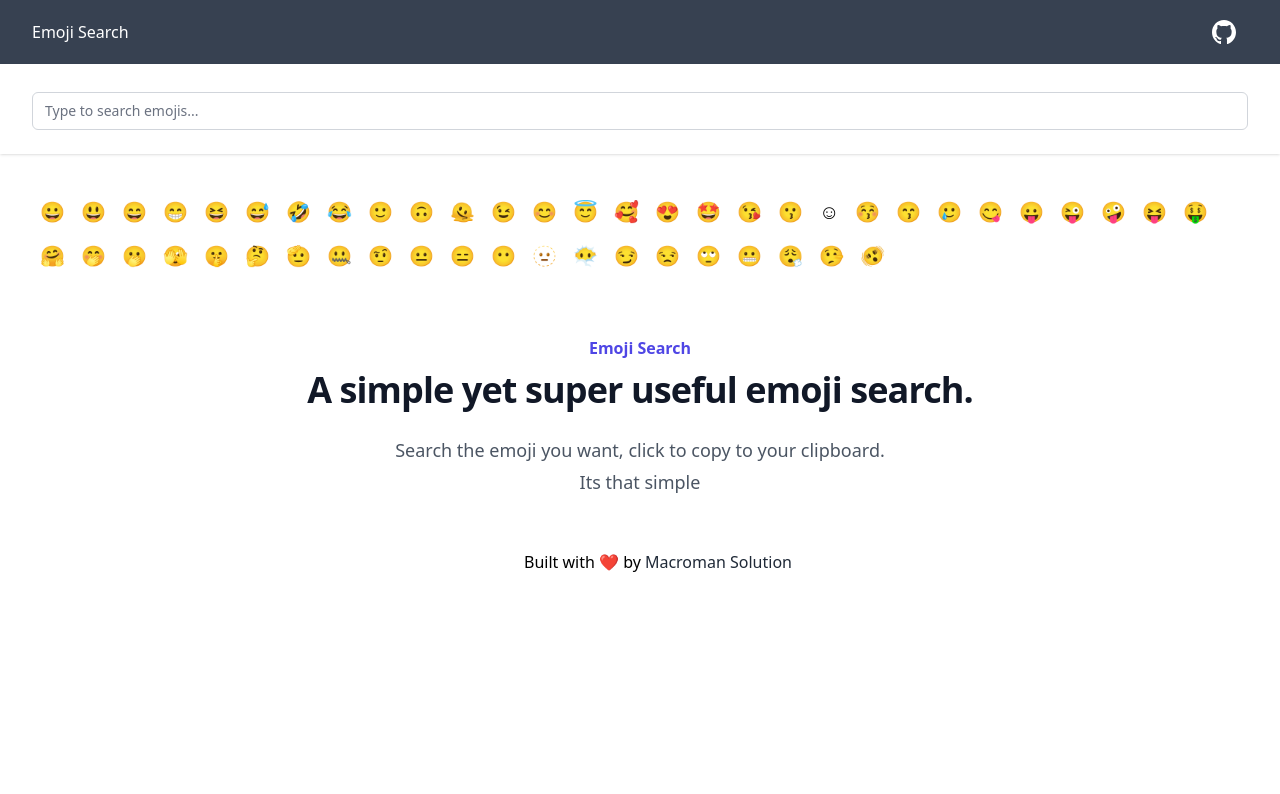
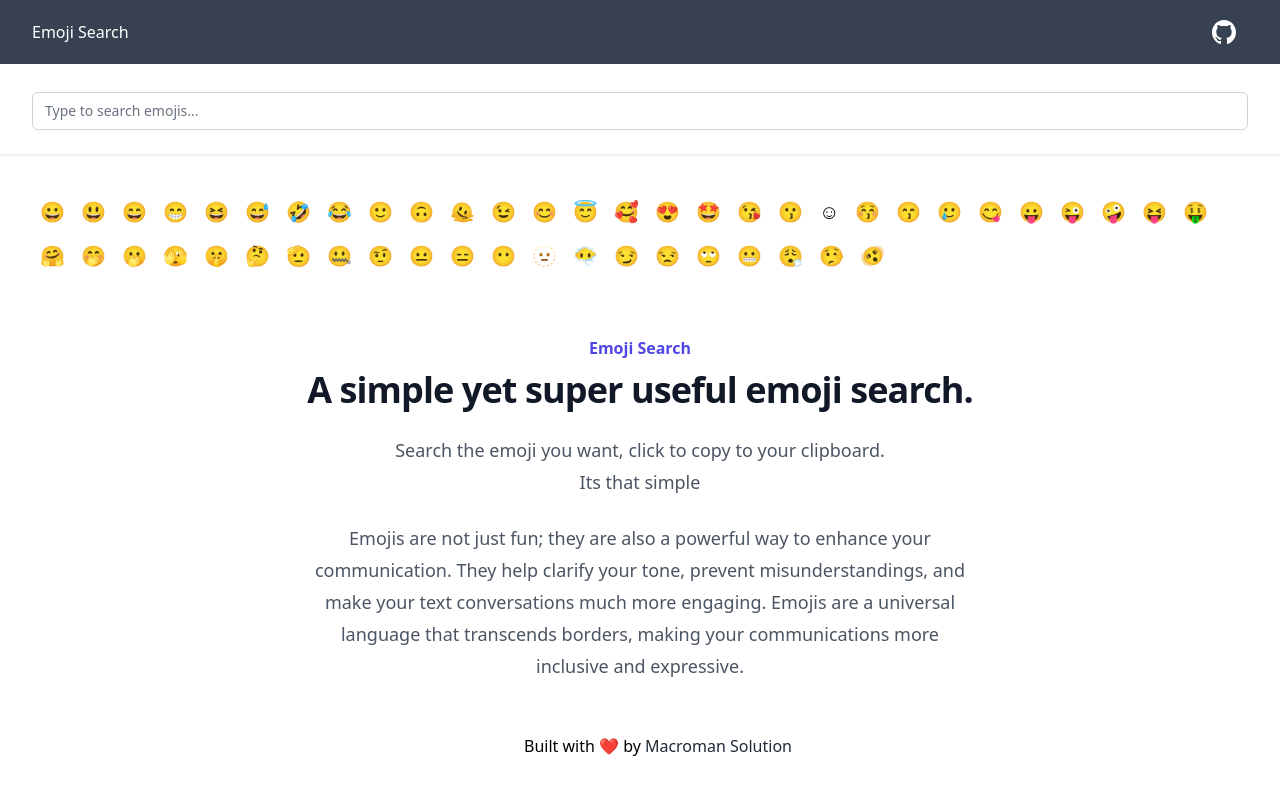
Before and after one commit to macromanhq/emoji-search, a Vue app: page / in a window 1280 px wide. Shown: the top 794 px of the page. Built offline with nearby package versions, Linux system fonts and the light colour scheme.

Commit message:
Description added on body

```diff
--- a/src/components/FooterBar.vue
+++ b/src/components/FooterBar.vue
@@ -2,15 +2,21 @@
     <div class="bg-white py-8 sm:py-8">
         <div class="mx-auto max-w-7xl px-6 lg:px-8">
             <div class="mx-auto max-w-2xl lg:text-center">
-                <h2 class="text-base font-semibold leading-7 text-indigo-600">Emoji Search</h2>
+                <h1 class="text-base font-semibold leading-7 text-indigo-600">Emoji Search</h1>
                 <p class="mt-2 text-3xl font-bold tracking-tight text-gray-900 sm:text-4xl">A simple yet super useful
                     emoji search.</p>
                 <p class="mt-6 text-lg leading-8 text-gray-600">Search the emoji you want, click to copy to your
                     clipboard.<br>Its that simple</p>
+                <p class="mt-6 text-lg leading-8 text-gray-600">
+                    Emojis are not just fun; they are also a powerful way to enhance your communication. They help clarify your tone, prevent misunderstandings, and make your text conversations much more engaging. Emojis are a universal language that transcends borders, making your communications more inclusive and expressive.
+                </p>
             </div>
         </div>
+
     </div>
-    <nav class="bg-white">
+    <!-- component -->
+
+    <nav class="bg-white sticky top-[100vh]">
         <div class="mx-auto max-w-7xl px-4 sm:px-6 lg:px-8">
             <div class="flex h-16 items-center justify-center">
                 <div class="flex items-center">
```
